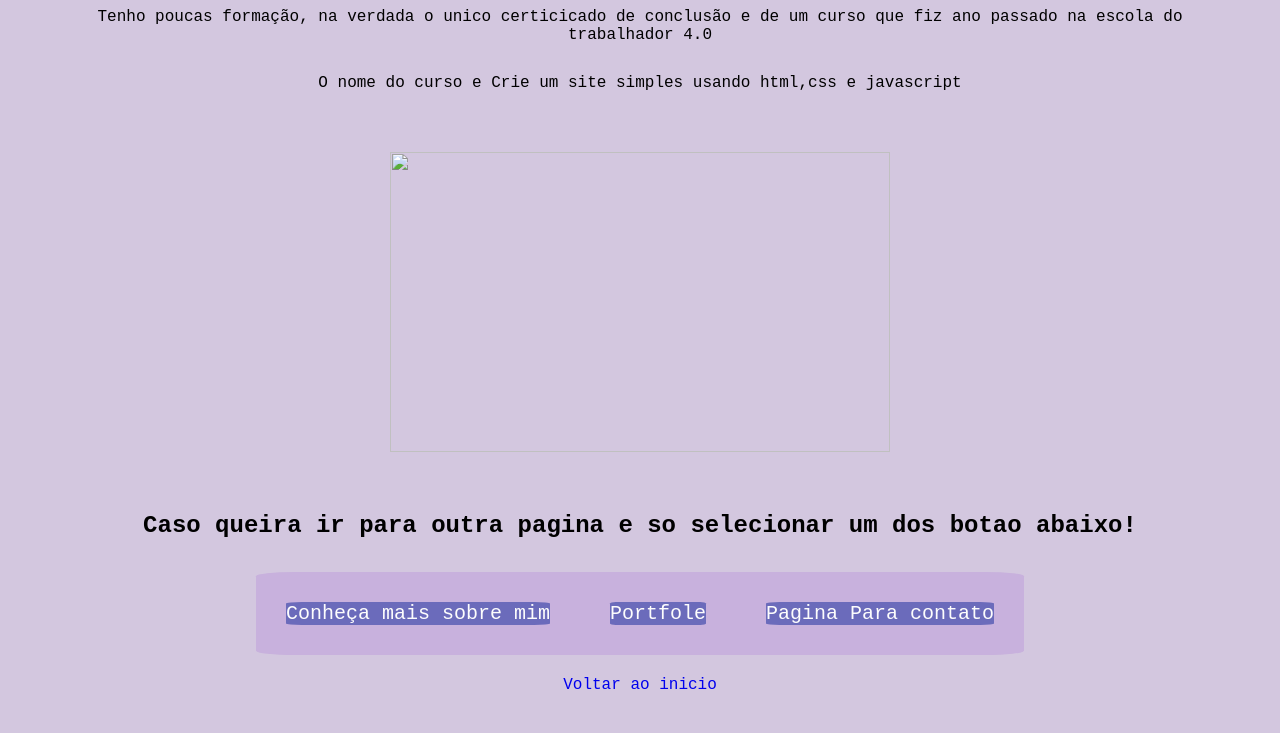
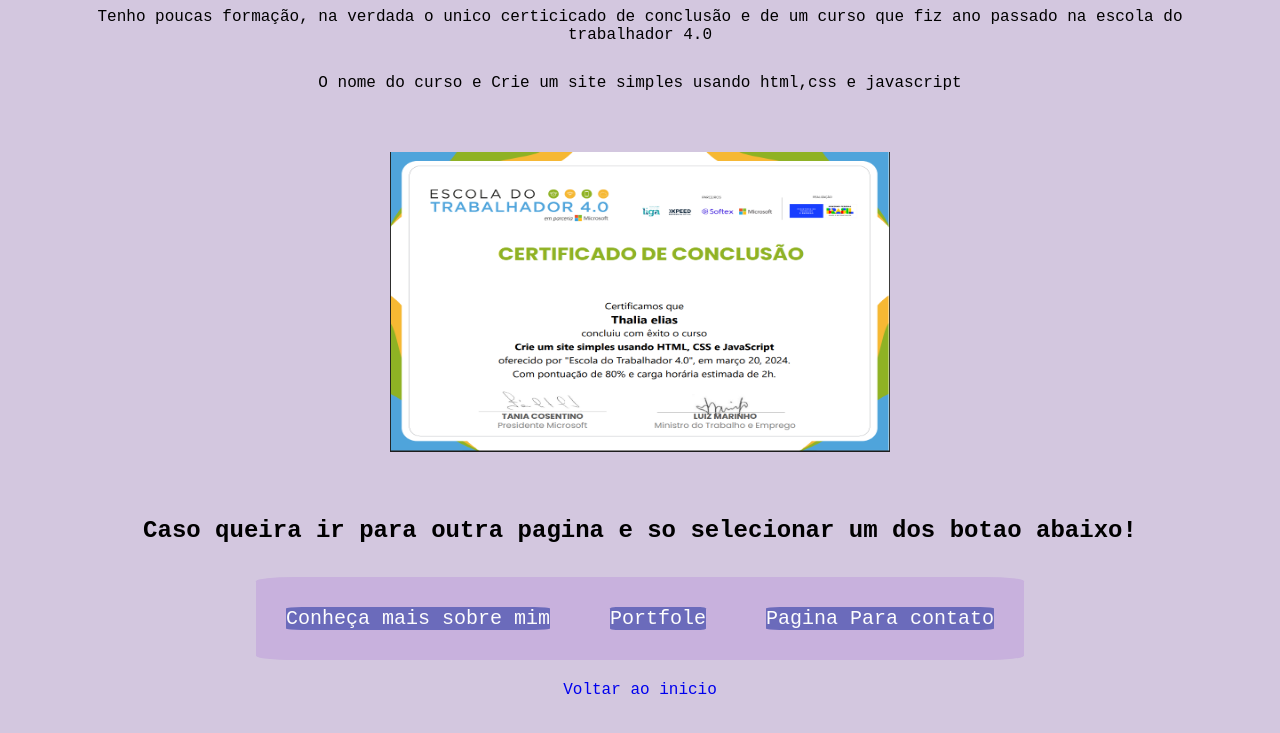
Before and after one commit to 0thalia0/site-da-thalia, a plain HTML site: page formaçao.html in a window 1280 px wide. Shown: the part 119-852 px from the top of the page. Drawn offline with Linux system fonts and the light colour scheme; the site is published under a folder, as on GitHub Pages, so addresses that start at the root find nothing.

Commit message:
Update formaçao.html

```diff
--- a/formaçao.html
+++ b/formaçao.html
@@ -22,7 +22,7 @@
         <p>O nome do curso  e Crie um site simples usando html,css e javascript</p>
 
         <!--aqui esta a teg que faz referente a imagen-->
-        <img src="/imagens/certificado.png" width="500px" height="300px">
+        <img src="certificado.png" width="500px" height="300px">
 
         <h2>Caso queira ir para outra pagina e so selecionar um dos botao abaixo!</h2>
 
```
